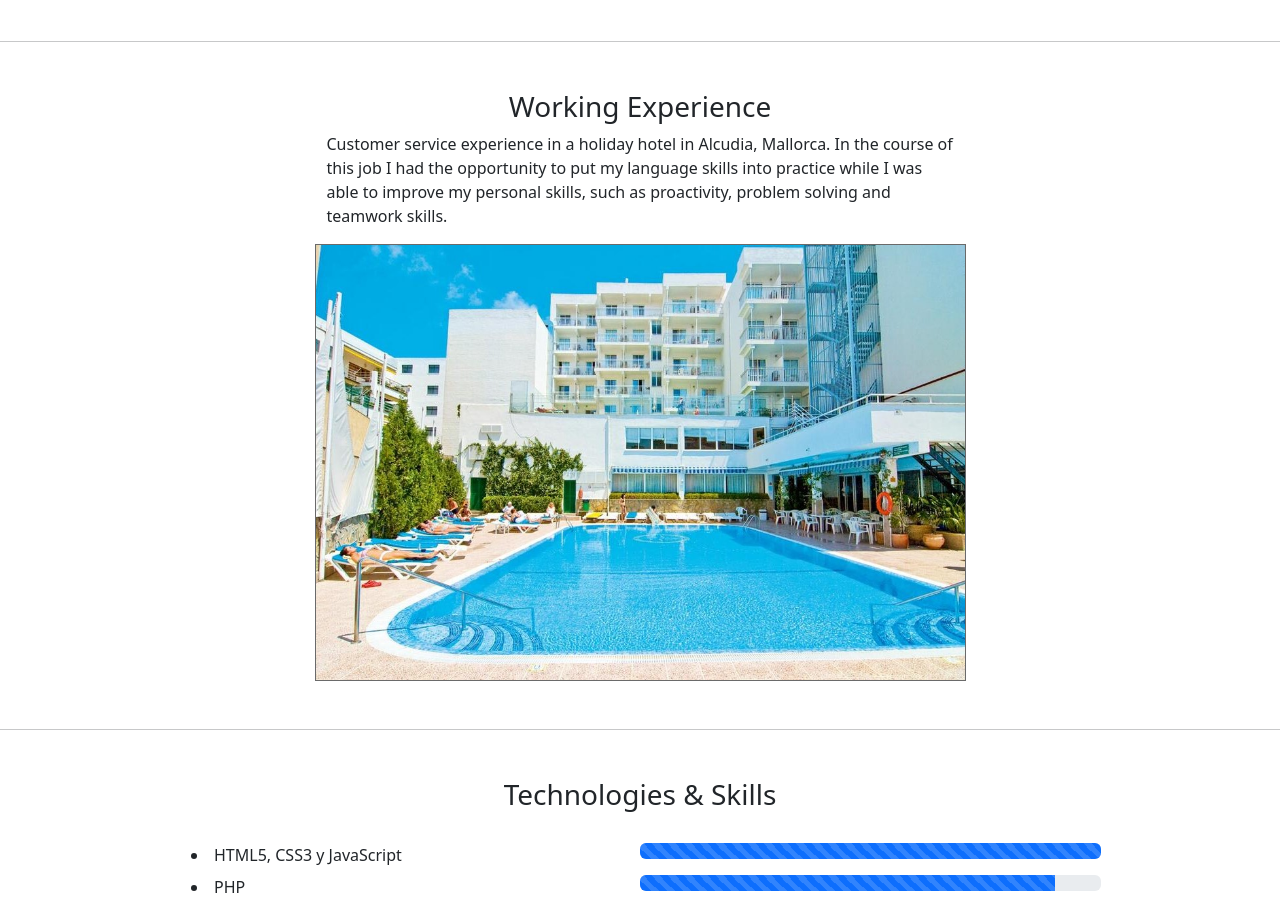
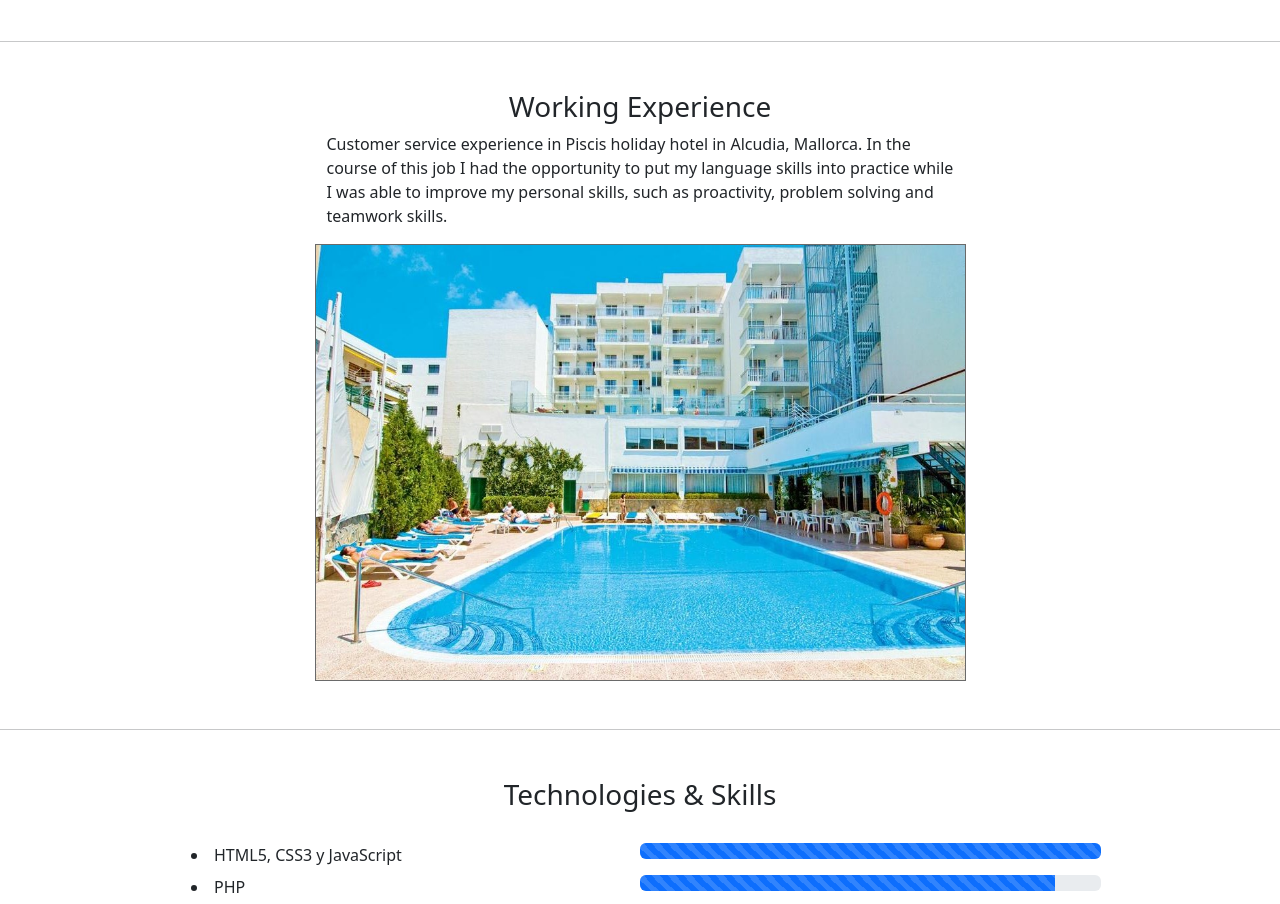
Before and after one commit to pmartinp/Profile, a plain HTML site: page index.html in a window 1280 px wide. Shown: the part 1800-2704 px from the top of the page. Drawn offline with nearby package versions, Linux system fonts and the light colour scheme.

Commit message:
terminado 2

```diff
--- a/index.html
+++ b/index.html
@@ -199,7 +199,7 @@
           <div class="row col-lg-7 mx-auto">
             <h3 class="text-center">Working Experience</h3>
             <p>
-              Customer service experience in a holiday hotel in Alcudia,
+              Customer service experience in Piscis holiday hotel in Alcudia,
               Mallorca. In the course of this job I had the opportunity to put
               my language skills into practice while I was able to improve my
               personal skills, such as proactivity, problem solving and teamwork
```
